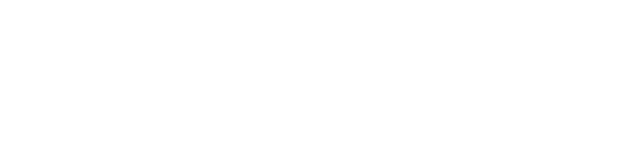
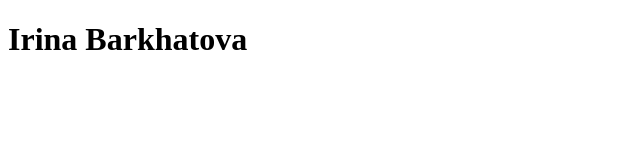
Before and after one commit to BarhatovaIrina/rsschool-cv, a plain HTML site: page index.html in a window 1280 px wide. Shown: the whole page, without its empty margins (0-640 px from the left). Drawn offline with Linux system fonts and the light colour scheme.

Commit message:
fix: update index.html

```diff
--- a/index.html
+++ b/index.html
@@ -3,9 +3,9 @@
 <head>
     <meta charset="UTF-8">
     <meta name="viewport" content="width=device-width, initial-scale=1.0">
-    <title>HTML, CSS & Git Basics</title>
+    <title>HTML, CSS</title>
 </head>
 <body>
-
+    <h1>Irina Barkhatova</h1>
 </body>
 </html>
```
